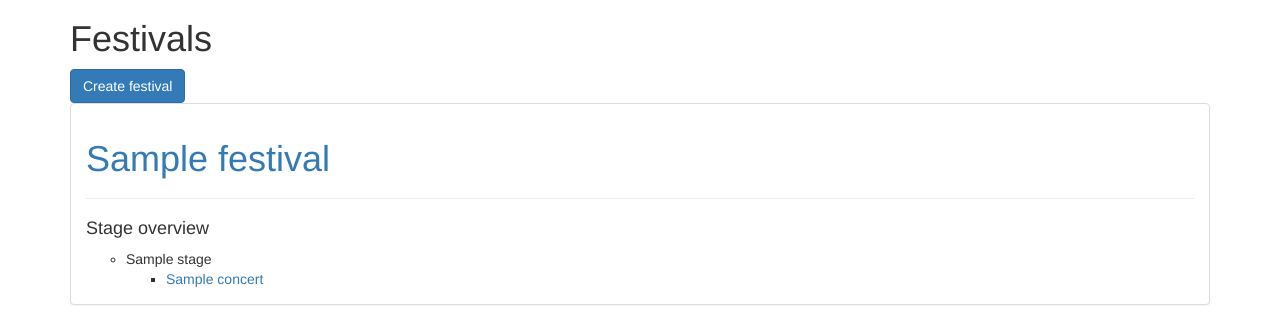
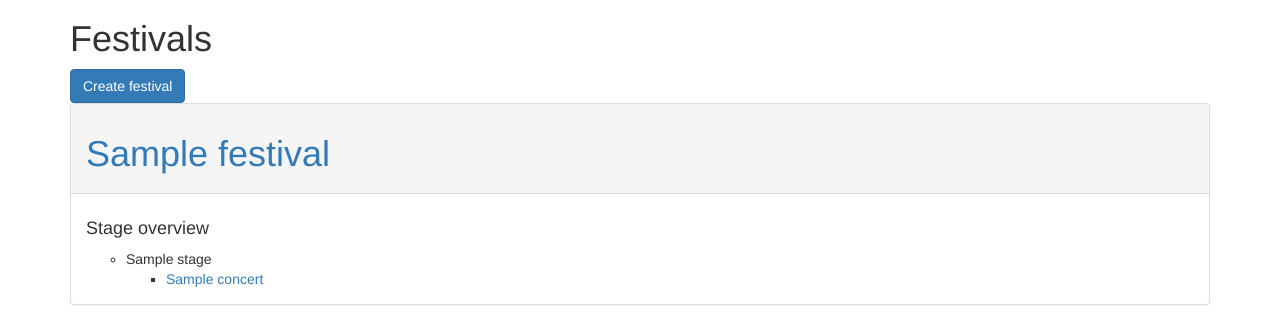
Before and after one commit to dliso/it1901-concert-booking, a Django app: template bands/templates/bands/festival_list.html in a window 1280 px wide. Shown: the part 51-380 px from the top of the page. Run offline with Django 3.2, Linux system fonts and the light colour scheme; the template is opened without the code that fills it: values that come from a table or form of the project are taken from there, others are empty; tables that the repository leaves empty hold one stand-in row (values such as "Sample post"); parts of the project's set-up code (start-up, migrations or seed data) failed here and were passed over; some libraries are stand-ins or nearby versions.

Commit message:
Fix card panels

```diff
--- a/bands/templates/bands/concert_card.html
+++ b/bands/templates/bands/concert_card.html
@@ -1,7 +1,11 @@
 <li>
+    <div class="panel panel-default">
+        <div class="panel-heading">
             <a href="{% url 'concert:detail' Concert.id %}">
                 <h2> {{ Concert.name }} </h2>
             </a>
+        </div>
+        <div class="panel-body">
             <p> {{ Concert.concert_description}} </p>
             <p> Scene: {{ Concert.stage_name }}</p>
             <p> Time: {{ Concert.concert_time }}</p>
@@ -21,4 +25,6 @@
                 </li>
                 {% endfor %}
             </ul>
+        </div>
+    </div>
 </li>
--- a/bands/templates/bands/festival_card.html
+++ b/bands/templates/bands/festival_card.html
@@ -1,13 +1,13 @@
 <div class="panel panel-default">
-    <div class="panel-body">
+    <div class="panel-heading">
         <h1>
             <a href="{% url 'festival:detail' festival.id %}">
                 {{ festival.name }}
             </a>
         </h1>
+    </div>
 
-        <hr/>
-
+    <div class="panel-body">
         <h4>Stage overview</h4>
         <ul>
             {% for stage in festival.concerts_by_stage %}
```
Lines whose indentation alone changed are shown as unchanged.
